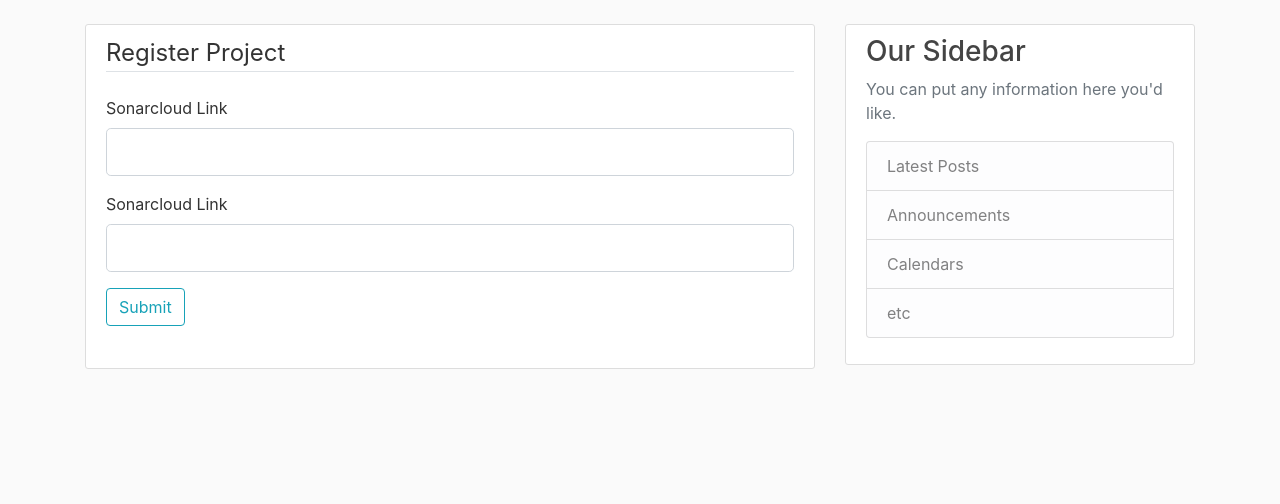
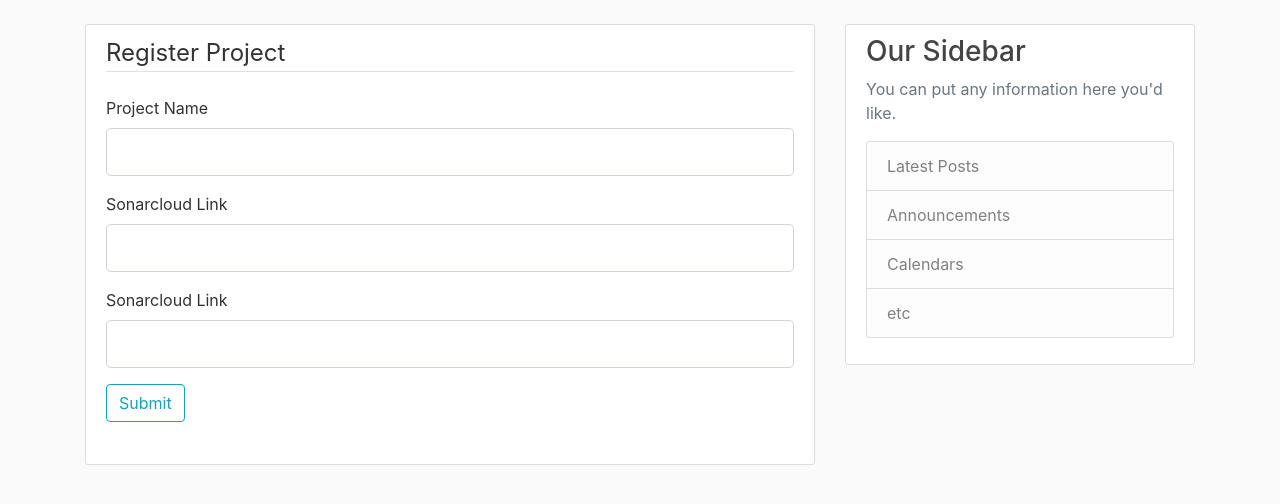
Before and after one commit to hungnguyen10897/pra-site, a Flask app: page / in a window 1280 px wide. Shown: the part 56-560 px from the top of the page. Run offline with Flask 2, Linux system fonts and the light colour scheme; some libraries are stand-ins or nearby versions.

Commit message:
Create package, add Project model for use in db, Add name field to Project

```diff
--- a/forms.py
+++ b/pra_site/forms.py
@@ -1,8 +1,9 @@
 from flask_wtf import FlaskForm
 from wtforms import StringField, SubmitField
-from wtforms.validators import DataRequired, URL
+from wtforms.validators import DataRequired, URL, Length
 
 class InputForm(FlaskForm):
+    name = StringField('Project Name', validators=[DataRequired(), Length(min=5)])
     sonarcloud_link = StringField('Sonarcloud Link', validators=[DataRequired(), URL()])
     jenkins_link = StringField('Sonarcloud Link', validators=[DataRequired(), URL()])
     submit = SubmitField('Submit')
--- a/pra-site.py
+++ b/pra_site/routes.py
@@ -1,11 +1,8 @@
 from flask import Flask, render_template, flash, url_for, redirect
-from flask_sqlalchemy import SQLAlchemy
+
 from forms import InputForm
-
-app = Flask(__name__)
-app.config['SECRET_KEY'] = '5791628bb0b13ce0c676dfde280ba245'
-app.config['SQLALCHEMY_DATABASE_URI'] = 'sqlite:///site.db'
-db = SQLAlchemy(app)
+from models import Project
+from pra_site import app
 
 @app.route("/", methods=['GET', 'POST'])
 @app.route("/register", methods=['GET', 'POST'])
@@ -19,6 +16,3 @@
 @app.route("/about")
 def about():
     return render_template("about.html", title='About')
-
-if __name__ == '__main__':
-    app.run(debug=True)
--- a/templates/register.html
+++ b/pra_site/templates/register.html
@@ -5,6 +5,18 @@
             {{ form.hidden_tag() }}
             <fieldset class="form-group">
                 <legend class="border-bottom mb-4">Register Project</legend>
+                <div class="form-group">
+                    {{ form.name.label(class="form-control-label") }}
+                    {% if form.name.errors %}
+                        <div class="invalid-feedback">
+                            {% for error in form.name.errors %}
+                                <span>{{ error }}</span>
+                            {% endfor %}
+                        </div>
+                    {% else %}
+                        {{ form.name(class="form-control form-control-lg") }}
+                    {% endif %}
+                </div>
                 <div class="form-group">
                     {{ form.sonarcloud_link.label(class="form-control-label") }}
                     {% if form.sonarcloud_link.errors %}
--- /dev/null
+++ b/run.py
@@ -0,0 +1,4 @@
+from pra_site import app
+
+if __name__ == '__main__':
+    app.run(debug=True)
```
Also changed, not shown: pra_site/__init__.py (added, +9 -0 lines), pra_site/models.py (added, +7 -0 lines), pra_site/static/main.css (renamed from static/main.css), pra_site/templates/about.html (renamed from templates/about.html), pra_site/templates/layout.html (renamed from templates/layout.html).
